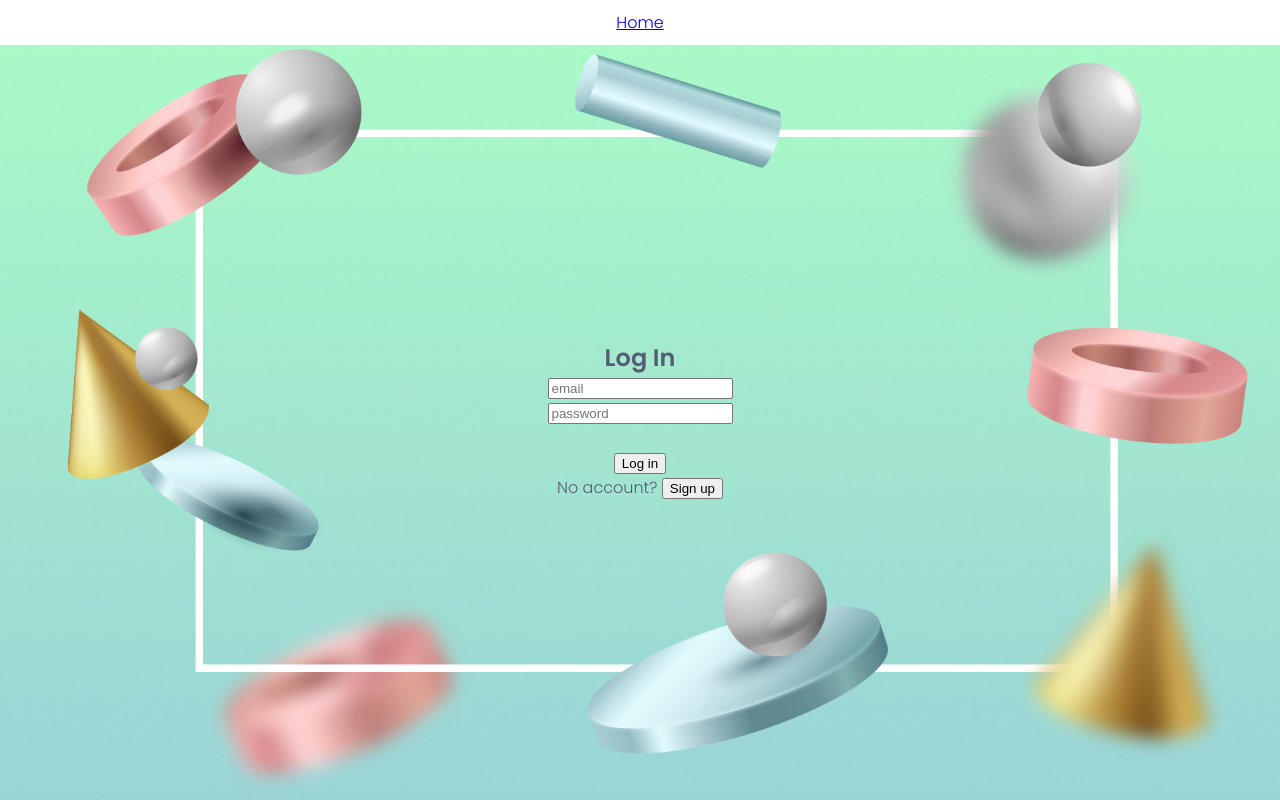
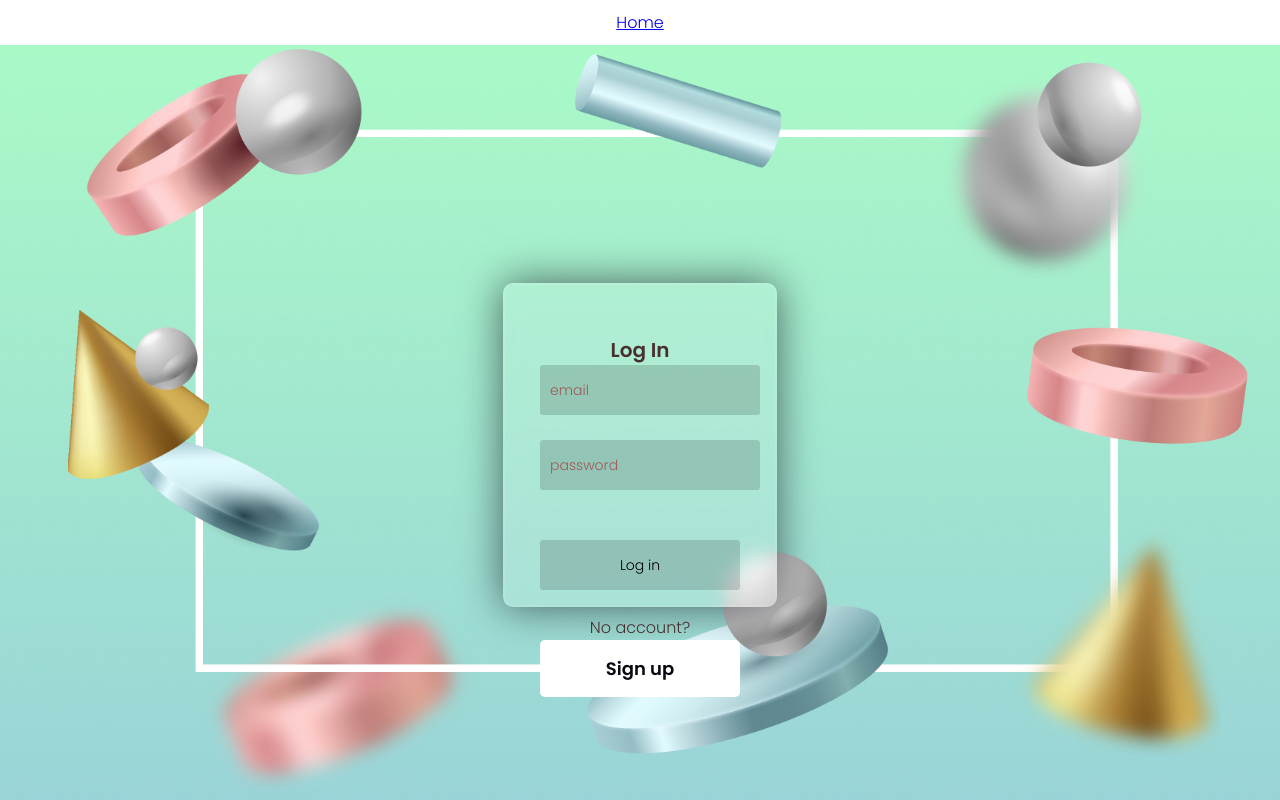
Before and after one commit to AleFin95/QuizWiz-Client, a React (Vite) app in the folder QuizWiz/: page /login in a window 1280 px wide. Built offline with nearby package versions, Linux system fonts and the light colour scheme.

Commit message:
added bkg

```diff
--- a/QuizWiz/src/assets/app.css
+++ b/QuizWiz/src/assets/app.css
@@ -1,3 +1,10 @@
+/*
+* Prefixed by https://autoprefixer.github.io
+* PostCSS: v8.4.14,
+* Autoprefixer: v10.4.7
+* Browsers: last 4 version
+*/
+
 @import url('https://fonts.googleapis.com/css2?family=Anton&family=Poppins:wght@100;200;300;400;600&display=swap');
 
 
@@ -27,76 +34,98 @@ header {
   margin: 0 auto;
   padding: 20px;
   background-color: #fff;
-  box-shadow: 0 0 10px rgba(0, 0, 0, 0.1);
+  -webkit-box-shadow: 0 0 10px rgba(0, 0, 0, 0.1);
+          box-shadow: 0 0 10px rgba(0, 0, 0, 0.1);
 }
 
 
 .loginPage{
   background: url('/LandingPage.png') no-repeat center center fixed;
   background-size: cover;
-  position: fixed; /* Fixed or absolute position */
-
-  width: 100vw; /* Full viewport width */
-  height: 100vh; /* Full viewport height */
+  position: fixed;
+  width: 100vw;
+  height: 100vh;
+  display: -webkit-box;
+  display: -ms-flexbox;
   display: flex;
-  justify-content: center;
-  align-items: center;
-
-
+  -webkit-box-pack: center;
+      -ms-flex-pack: center;
+          justify-content: center;
+  -webkit-box-align: center;
+      -ms-flex-align: center;
+          align-items: center;
 }
 
-.login{
-
-form{
-  height: 520px;
-  width: 400px;
-  background-color: rgba(255,255,255,0.13);
+.login {
+  height: 220px;
+  width: 200px;
+  background-color: rgba(255, 255, 255, 0.13);
   position: absolute;
-  transform: translate(-50%,-50%);
+  -webkit-transform: translate(-50%, -50%);
+      -ms-transform: translate(-50%, -50%);
+          transform: translate(-50%, -50%);
   top: 50%;
   left: 50%;
   border-radius: 10px;
-  backdrop-filter: blur(10px);
-  border: 2px solid rgba(255,255,255,0.1);
-  box-shadow: 0 0 40px rgba(8,7,16,0.6);
+  -webkit-backdrop-filter: blur(10px);
+          backdrop-filter: blur(10px);
+  border: 2px solid rgba(255, 255, 255, 0.1);
+  -webkit-box-shadow: 0 0 40px rgba(8, 7, 16, 0.6);
+          box-shadow: 0 0 40px rgba(8, 7, 16, 0.6);
   padding: 50px 35px;
 }
-form *{
-  font-family: 'Poppins',sans-serif;
-  color: #ffffff;
-  letter-spacing: 0.5px;
+
+.login * {
+  font-family: 'Poppins', sans-serif;
+  color: #483030;
   outline: none;
   border: none;
 }
-form h3{
-  font-size: 32px;
-  font-weight: 500;
-  line-height: 42px;
+
+.login h2 {
+  font-size: 20px;
   text-align: center;
 }
 
-label{
+.login label {
   display: block;
-  margin-top: 30px;
   font-size: 16px;
   font-weight: 500;
 }
-input{
+
+.login input {
   display: block;
   height: 50px;
   width: 100%;
-  background-color: rgba(255,255,255,0.07);
+  background-color: rgba(0, 0, 0, 0.15);
   border-radius: 3px;
   padding: 0 10px;
-  margin-top: 8px;
   font-size: 14px;
   font-weight: 300;
+  color: #000; /* Add this line to set text color for input */
 }
-::placeholder{
-  color: #e5e5e5;
+
+.login ::-webkit-input-placeholder {
+  color: #a05858;
 }
-button{
-  margin-top: 50px;
+
+.login ::-moz-placeholder {
+  color: #a05858;
+}
+
+.login :-ms-input-placeholder {
+  color: #a05858;
+}
+
+.login ::-ms-input-placeholder {
+  color: #a05858;
+}
+
+.login ::placeholder {
+  color: #a05858;
+}
+
+.login button {
   width: 100%;
   background-color: #ffffff;
   color: #080710;
@@ -106,4 +135,3 @@ button{
   border-radius: 5px;
   cursor: pointer;
 }
-}
--- a/QuizWiz/src/pages/loginPage/index.jsx
+++ b/QuizWiz/src/pages/loginPage/index.jsx
@@ -50,7 +50,7 @@ const Login = () => {
 
     return (
         <div className="loginPage"> {}
-        <div classname="login">
+        <div className="login">
   <h2>Log In</h2>
   <form onSubmit={handleSubmit}>
     <input type="text" onChange={handleInput} value={inputValue} placeholder='email' autoComplete="off"/>
@@ -66,6 +66,7 @@ const Login = () => {
   <br/>
   {showSignUp && <SignUpComponent />}
 </div>
+
         </div>
     )
 }
```
Lines whose indentation alone changed are shown as unchanged.
